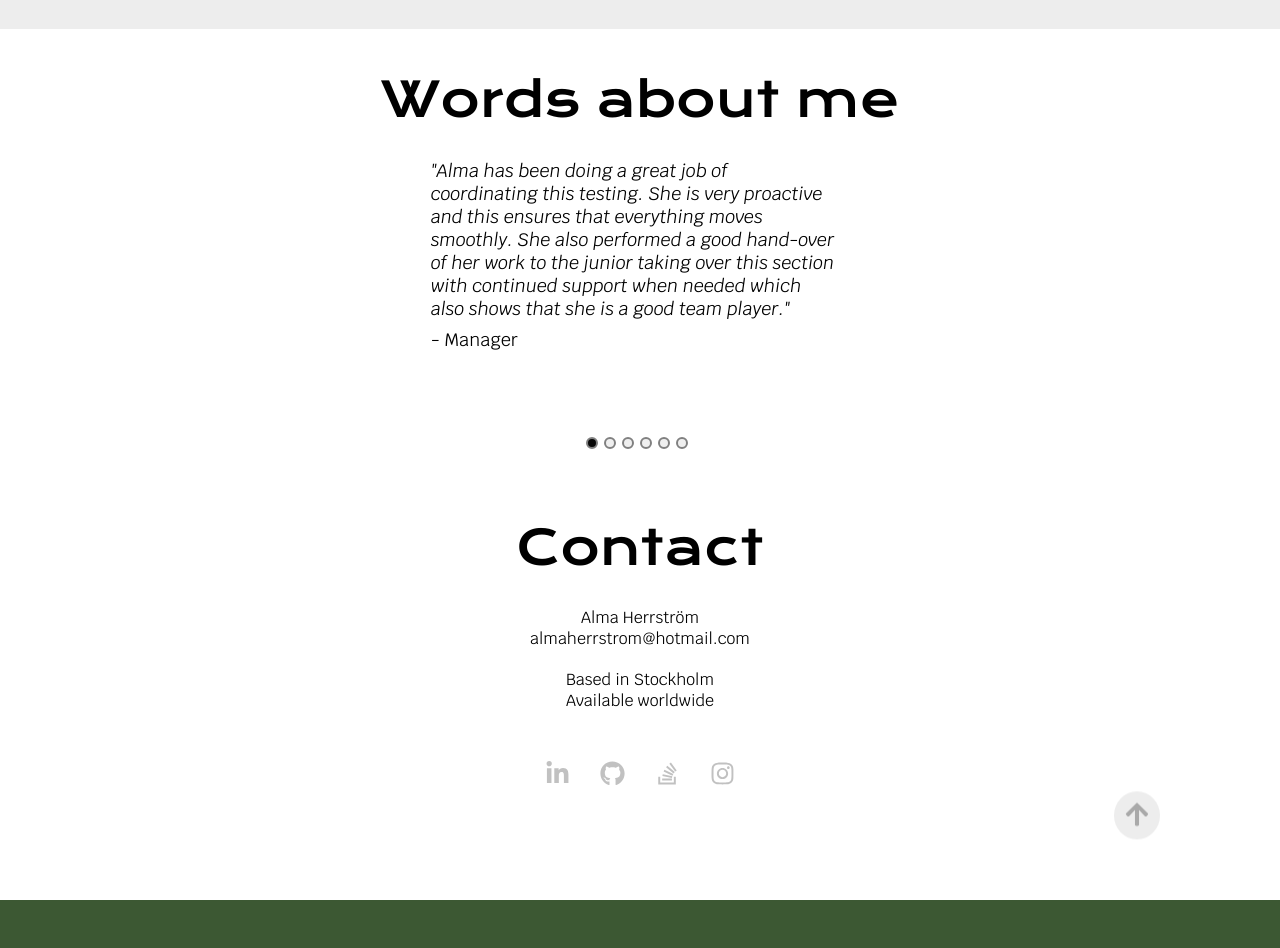
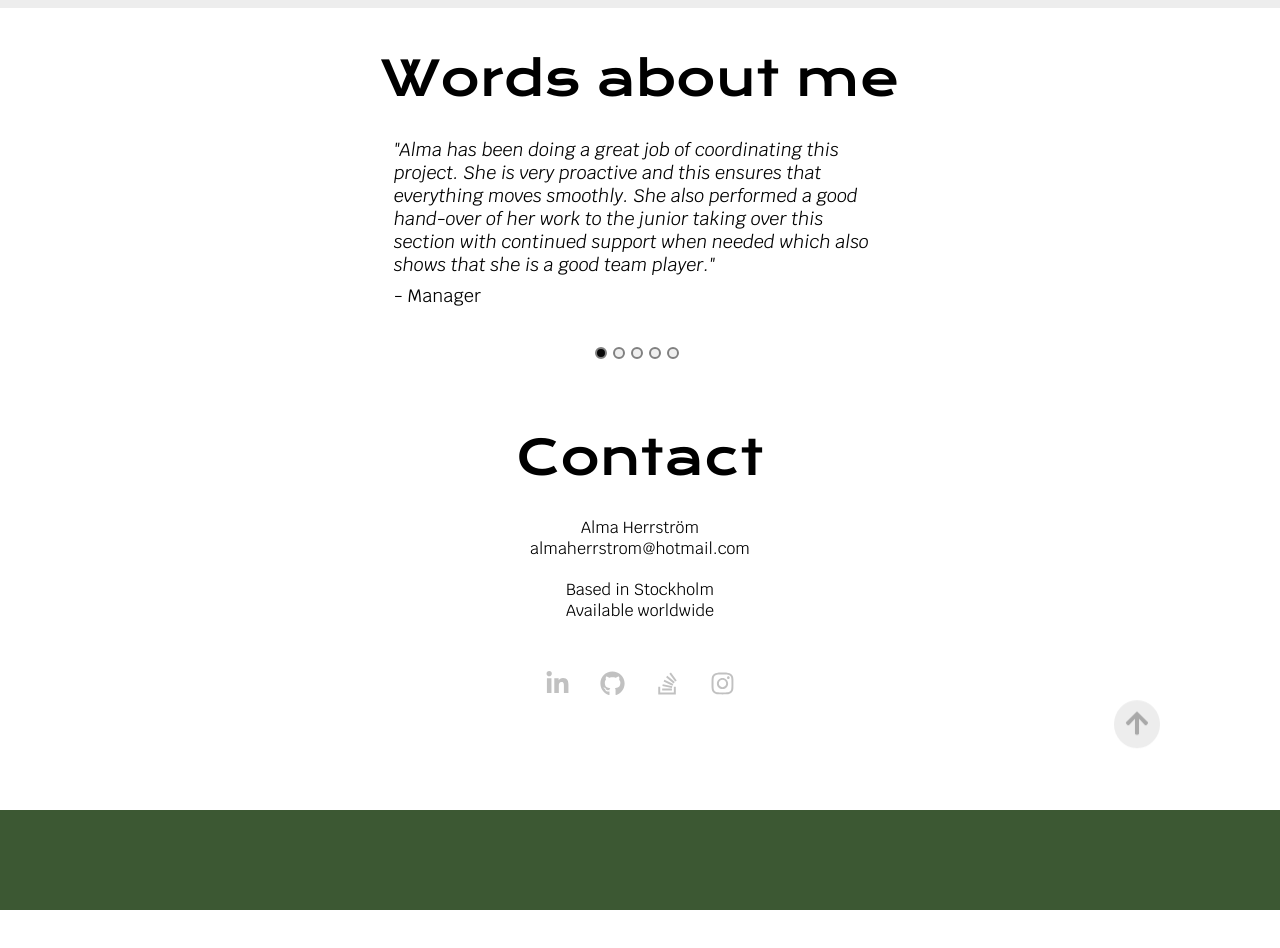
Before and after one commit to almaherris/alma-portfolio, a React (Vite) app: page / in a window 1280 px wide. Shown: the part 3360-4308 px from the top of the page. After the commit the page ends 4270 px from the top, so only its background shows below. Built offline with nearby package versions, Linux system fonts and the light colour scheme.

Commit message:
updated feedback section

```diff
--- a/src/components/sections/carousel-setup/CarouselComponent.css
+++ b/src/components/sections/carousel-setup/CarouselComponent.css
@@ -9,7 +9,7 @@
 
 @media (min-width: 1024px) {
   .feedback-item {
-    max-width: 33%;
-    margin-left: 33%;
+    max-width: 40%;
+    margin-left: 30%;
   }
 }
--- a/src/json/snapshot.json
+++ b/src/json/snapshot.json
@@ -2,13 +2,13 @@
   "snapshot": [
     {
       "id": 0,
-        "comment": "Alma has been doing a great job of coordinating this testing. She is very proactive and this ensures that everything moves smoothly. She also performed a good hand-over of her work to the junior taking over this section with continued support when needed which also shows that she is a good team player.",
+      "comment": "Alma has been doing a great job of coordinating this project. She is very proactive and this ensures that everything moves smoothly. She also performed a good hand-over of her work to the junior taking over this section with continued support when needed which also shows that she is a good team player.",
       "sender": "Manager",
       "date": "2024"
     },
     {
       "id": 1,
-        "comment": "Alma is an extremely strong performer. Her project management skills and people management skills far exceed what I would expect of someone at her level. Her technical knowledge is also very strong. I can trust Alma to get things done on time and at high quality. She understands the assignments given to her, asks questions when relevant and delivers a high quality product. I am very happy to have Alma on my team.",
+      "comment": "I can trust Alma to get things done on time and at high quality. She understands the assignments given to her, asks questions when relevant and delivers a high quality product. I am very happy to have Alma on my team.",
       "sender": "Senior manager",
       "date": "2023"
     },
@@ -20,19 +20,13 @@
     },
     {
       "id": 3,
-        "comment": "It has been great working with Alma and seeing her develop over the year. She is a key person on our team and carries a lot of responsibility. She also speaks up when she needs to and that is appreciated by the rest of the team. She also reviews/couches thoroughly and works very efficient. Alma is also very positive and has a good impact on our team culture. We need more Alma's at this company",
+      "comment": "It has been great working with Alma and seeing her develop over the year. She is a key person on our team and carries a lot of responsibility. She also speaks up when she needs to and that is appreciated by the rest of the team. Alma is also very positive and has a good impact on our team culture. We need more Alma's at this company.",
       "sender": "Manager",
       "date": "2023"
     },
     {
       "id": 4,
-        "comment": "Alma is a fantastic team member. She has taken full responsibility for certain coordination and delivery tasks for which she is doing a superb job. Her time management skills are excellent. Her technical skills are strong and her work quality is extremely high. She does a great job guiding more junior members of the team.",
-        "sender": "Senior manager",
-        "date": "2023"
-      },
-      {
-        "id": 5,
-        "comment": "During this period, Alma has been coaching and guiding our new team members and has done an excellent job at performing a detailed review of the assistants' work. She takes pride in her work and is always eager to learn new things. I am extremely grateful to have her as a part of the team.",
+      "comment": "Alma has been coaching and guiding our new team members and has done an excellent job at performing a detailed review of the assistants' work. She takes pride in her work and is always eager to learn new things. I am extremely grateful to have her as a part of the team.",
       "sender": "Senior manager",
       "date": "2022"
     }
```
Also changed, not shown: public/profilepic-L.png. Lines whose indentation alone changed are shown as unchanged.
